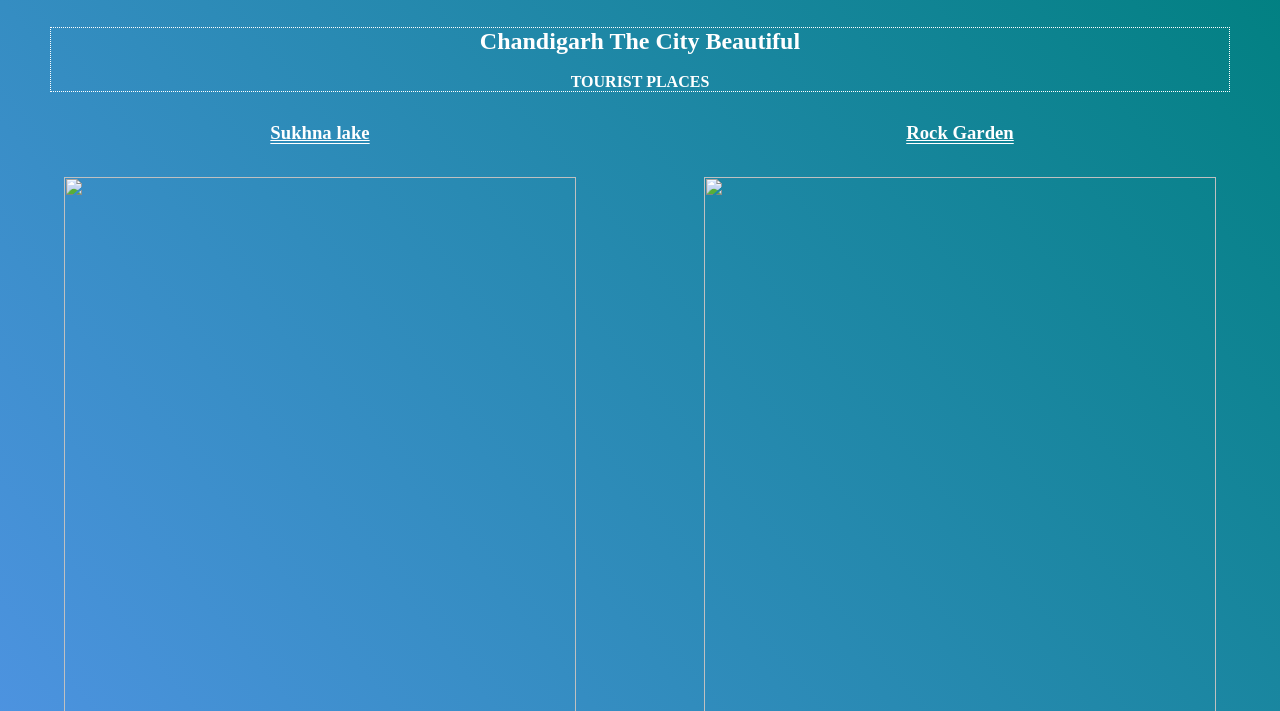
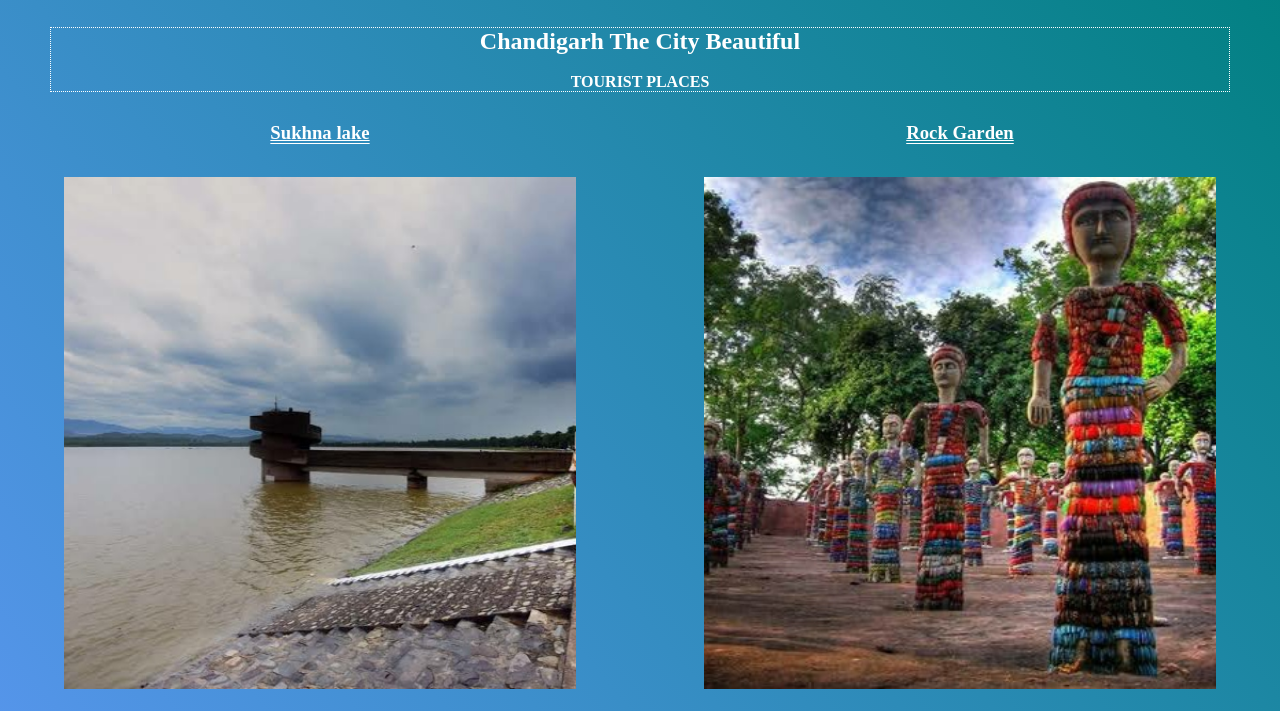
Before and after one commit to Dev-Vivek-16/Chandigarh, a plain HTML site: page index.html in a window 1280 px wide. Shown: the part 60-771 px from the top of the page. Drawn offline with Linux system fonts and the light colour scheme.

Commit message:
Update index.html

```diff
--- a/index.html
+++ b/index.html
@@ -31,7 +31,7 @@
           <h3>
             Rock Garden
           </h3><br>
-          <div class="image1"><img src="img/2.jpg"></div>
+          <div class="image1"><img src="2.jpg"></div>
           <p>
             THIS IS BEST PLACE YOU CAN GO WITH YOUR FAMILY. THE WHOLE GARDEN IS MADE UP OF WASTE MATERIAL. THIS GARDEN IS THE RESULT OF GREAT IMAGINATION OF NEK CHANDH (CREATOR). ENTRY TICKET IS 40 RUPIEES/PERSON.
           </p>
@@ -40,7 +40,7 @@
           <h3>
             Sukhna lake
           </h3><br>
-          <div class="image2"><img src="img/1.jpg"></div>
+          <div class="image2"><img src="1.jpg"></div>
           <p>
             THIS PLACE IS PERFECT IF YOU WANT TO RELAX FROM YOUR DAILY BUSY LIFE. THE SOUND OF FLOWING WATER AND THE BEAUTIFUL VIEW OF NATURE WILL MAKE YOUR WEEKEND SPEACIAL.
           </p>
```
